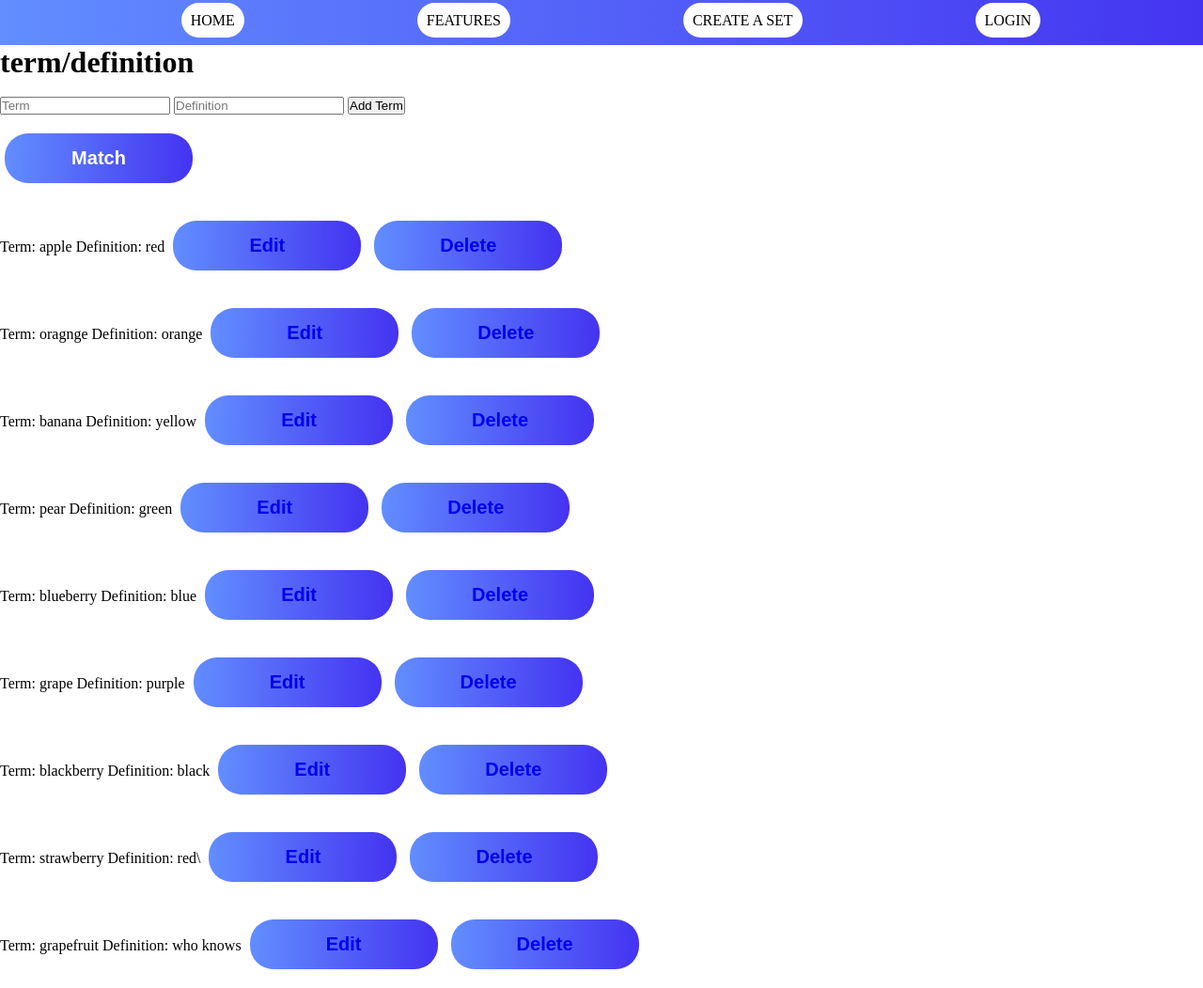
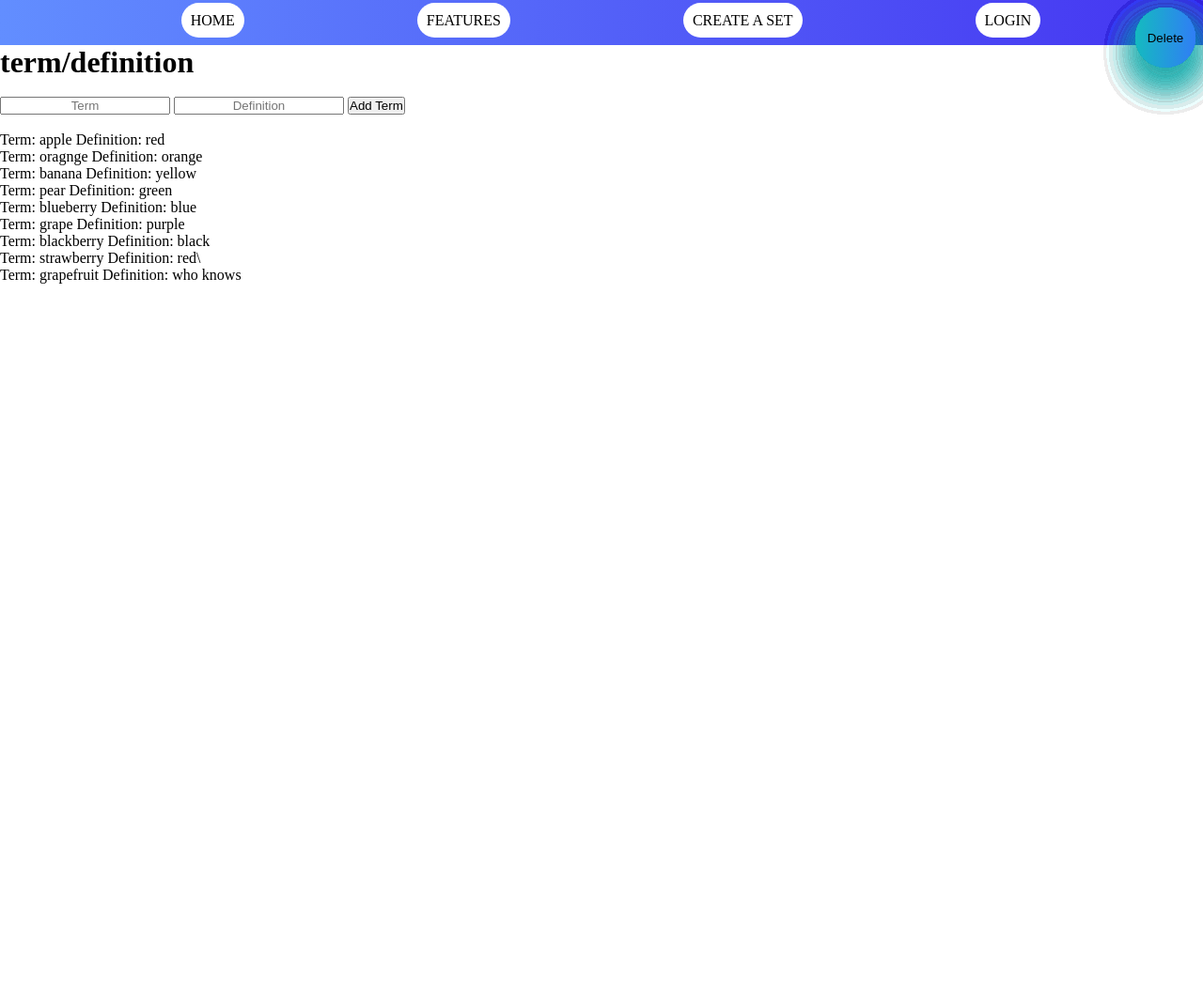
Before and after one commit to Logan-Borzych/quizlet2electricboogaloo, a Flask app: page /sets/1 in a window 1280 px wide. Shown: the whole page at 94% size. After the commit the page ends 302 px from the top, so only its background shows below. Run offline with Flask 3, Linux system fonts and the light colour scheme.

Commit message:
please fix this please please please please please thanks

```diff
--- a/static/css/navbardesgin.css
+++ b/static/css/navbardesgin.css
@@ -92,6 +92,9 @@ nav a:hover::before {
   top: 45%;
   transform: translateY(-50%);
   text-align: center;
+  display: flex;
+  align-items: center;
+  justify-content: center;
 }
 .content h1{
   margin-top: 80px;
@@ -99,18 +102,18 @@ nav a:hover::before {
   font-weight: 800;
 }
 button{
-  color: inherit;
-    width: 200px;
-  padding: 15px;
-  margin: 20px 5px;
-  text-align: center;
-  border-radius: 25px;
-  background: linear-gradient(271.19deg,#4433F1 0%,#628EFF 100%),linear-gradient(271.19deg,#307DF6 0%,#14BBBF 100%),#FFFFFF;
-
-  border: 2px;
-  font-size: 20px;
+  background: linear-gradient(271.19deg,#307DF6 0%,#14BBBF 100%),linear-gradient(135deg,#0CD5D1 0%,#0BA9A6 100%);
+  box-shadow: 0 16px 40px rgba(11,169,166,.16);
+  width: 64px;
+  height: 64px;
+  padding: 0;
+  position: absolute;
+  top: 8px;
+  right: 8px;
   cursor: pointer;
-  font-weight: 600;
+  border: none;
+  border-radius: 50%;
+  transition: all ease 0.6s;
 }
 button a{
   text-decoration: none;
@@ -137,3 +140,61 @@ span{
   margin: 0;
   padding: 0;
 }
+
+
+.search-bar{
+  width: 100%;
+  max-width: 700px;
+  background: rgba(255, 255, 255, 0.2);
+  border-radius: 60px;
+  padding: 10px 20px;
+  display: flex;
+  justify-content: center;
+  position: absolute;
+  left: 30%;
+  top: 100%;
+
+}
+.search-bar input{
+  background: transparent;
+  flex: 1;
+  border: 0;
+  outline: none;
+  padding: 24px 20px;
+  font-size: 20px;
+  color: #cac7ff;
+
+}
+.search-bar .icon {
+  position: absolute;
+  top: 0;
+  left: 0;
+  bottom: 0;
+  width: 60px;
+  background-repeat: no-repeat;
+  background-position: center right;
+  background-image: url(/static/images/icon-search.svg);
+}
+.search-bar img{
+  max-width: 20px;
+}
+.search-bar button span {
+  position: absolute;
+  top: 0;
+  left: 0;
+  bottom: 0;
+  z-index: 1;
+  right: 0;
+  display: block;
+  background-repeat: no-repeat;
+  background-position: center center;
+  background-image: url(/static/images/icon-arrow-long-right.svg);
+}
+
+::placeholder{
+  color: linear-gradient(271.19deg,#307DF6 0%,#14BBBF 100%),linear-gradient(135deg,#0CD5D1 0%,#0BA9A6 100%);
+  display: flex;
+  text-align: center;
+
+
+}
```
Also changed, not shown: templates/index.html (+10 -2 lines), static/images/icon-arrow-long-right.svg (added), static/images/icon-search.svg (added), static/images/search2.png (added).
